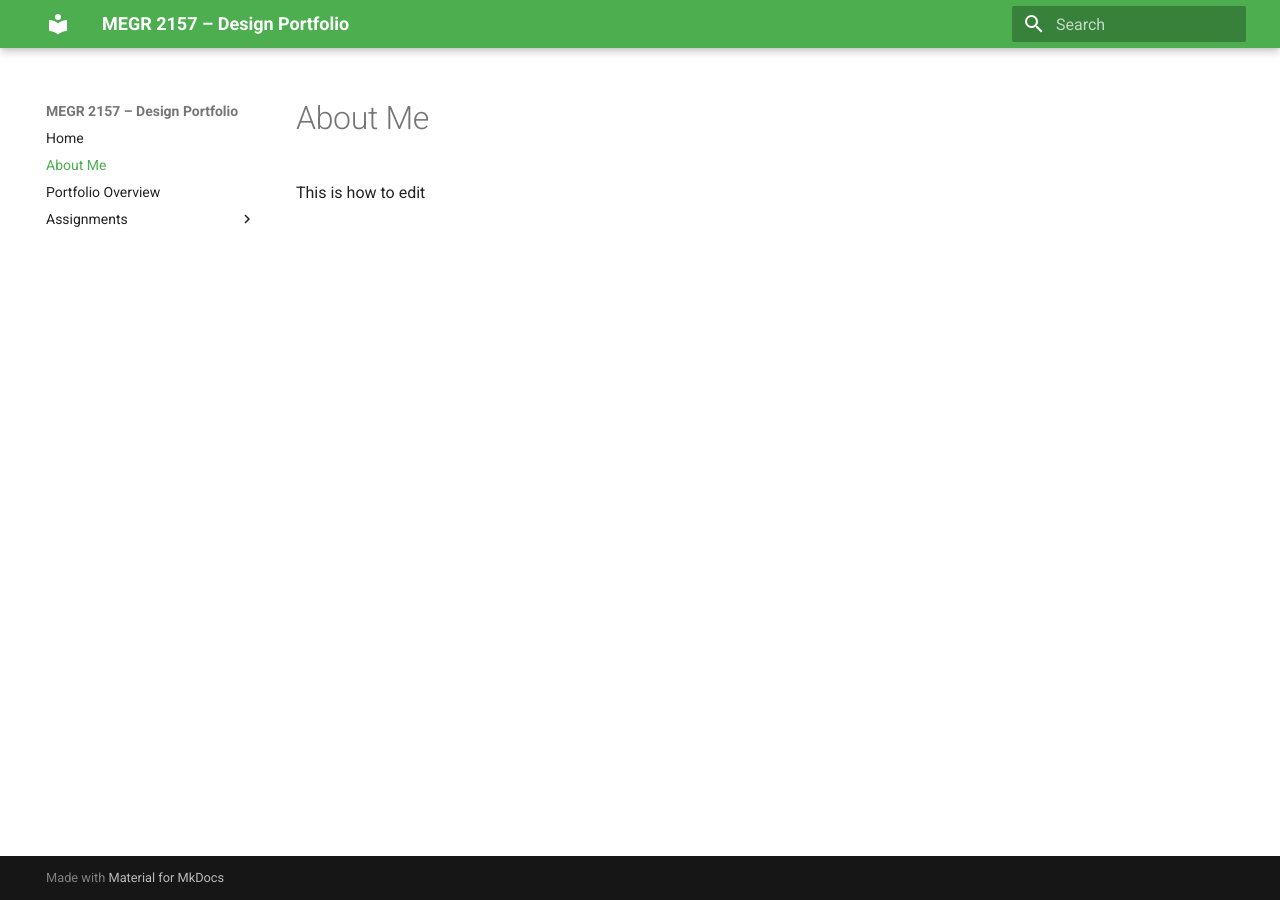
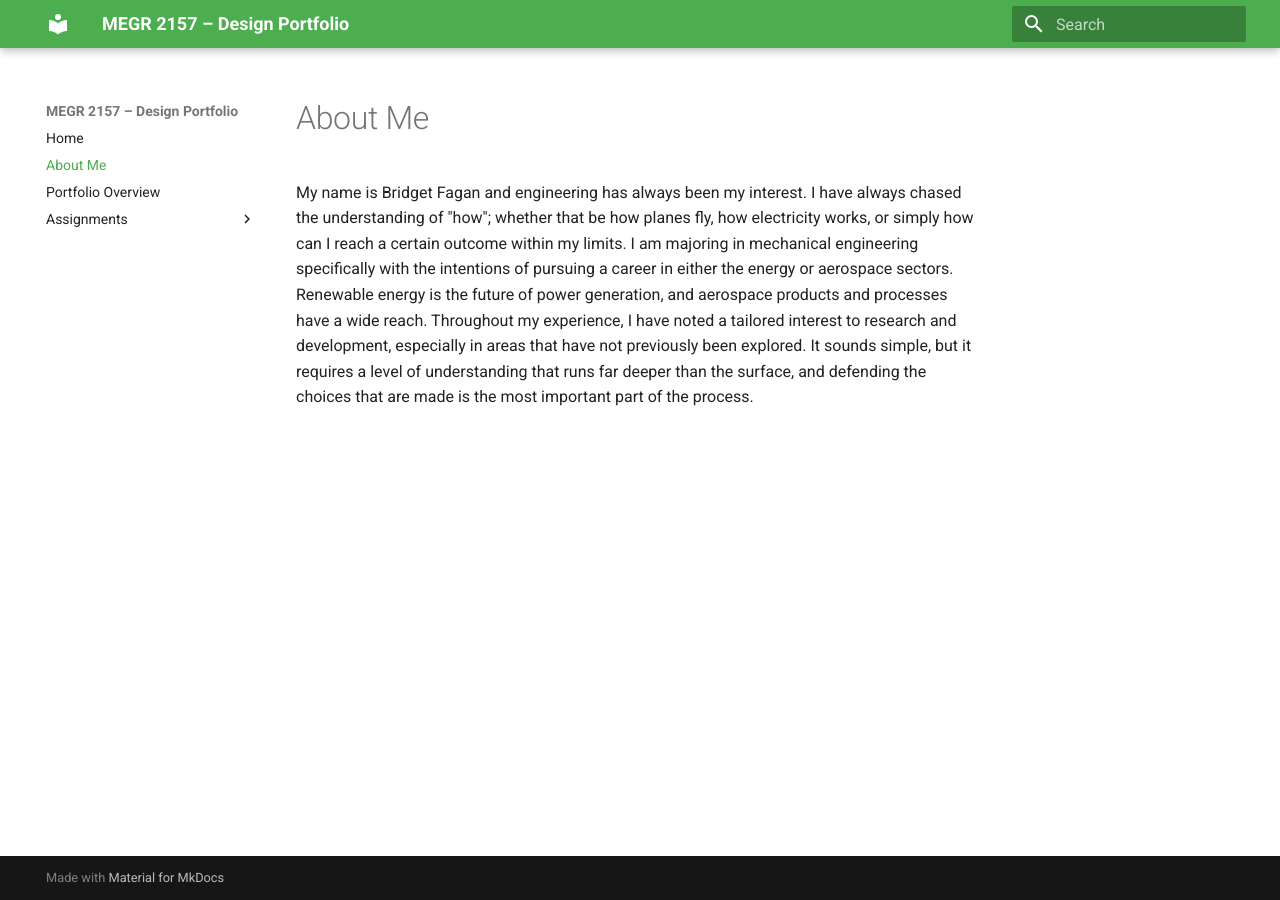
Before and after one commit to bfagan2/megr2156-portfolio, an MkDocs documentation site: the page built from docs/aboutme/index.md, in a window 1280 px wide. Built offline with MkDocs 1.6.1 and Material for MkDocs 9.7.7, drawn with Linux system fonts in a browser that asks for light colours.

Commit message:
Revise 'About Me' section with personal details
Updated personal introduction and career interests.

```diff
--- a/docs/aboutme/index.md
+++ b/docs/aboutme/index.md
@@ -1,2 +1,2 @@
 #About Me
-This is how to edit
+My name is Bridget Fagan and engineering has always been my interest. I have always chased the understanding of "how"; whether that be how planes fly, how electricity works, or simply how can I reach a certain outcome within my limits. I am majoring in mechanical engineering specifically with the intentions of pursuing a career in either the energy or aerospace sectors. Renewable energy is the future of power generation, and aerospace products and processes have a wide reach. Throughout my experience, I have noted a tailored interest to research and development, especially in areas that have not previously been explored. It sounds simple, but it requires a level of understanding that runs far deeper than the surface, and defending the choices that are made is the most important part of the process.
```
